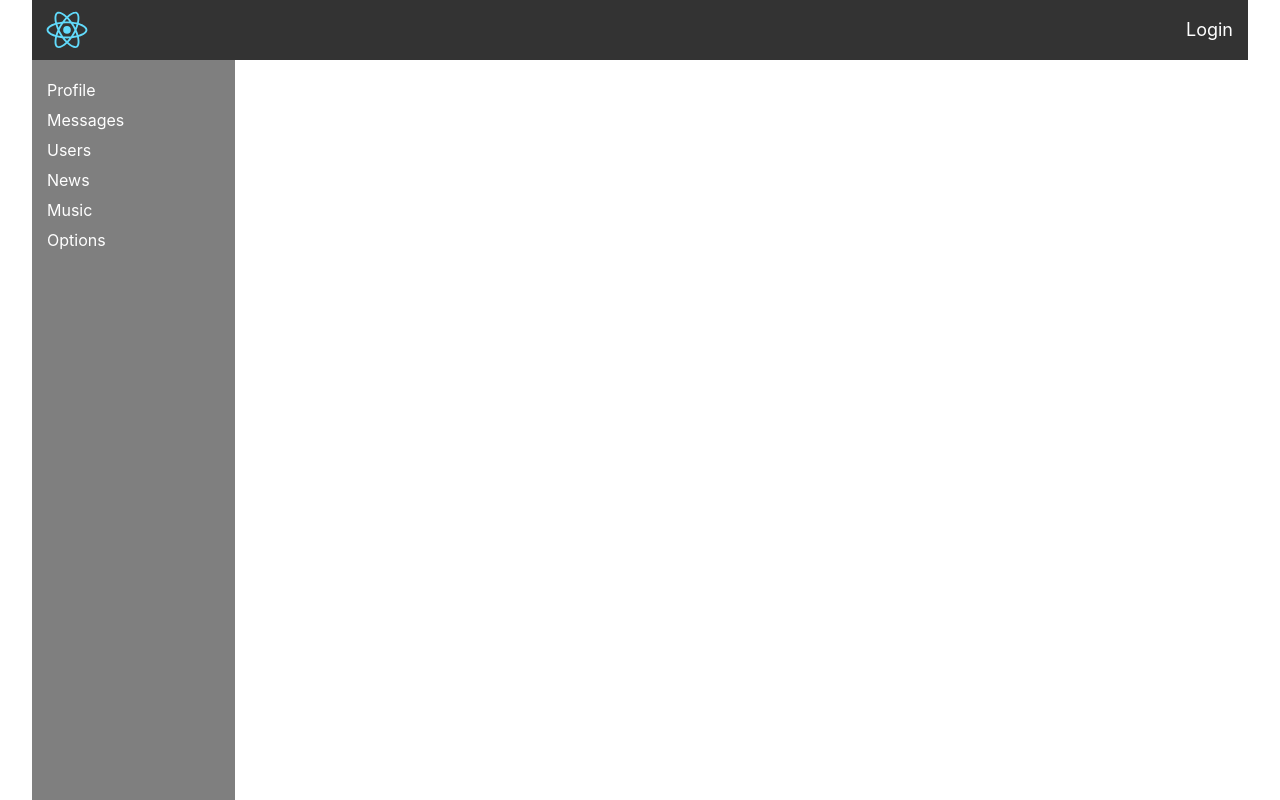
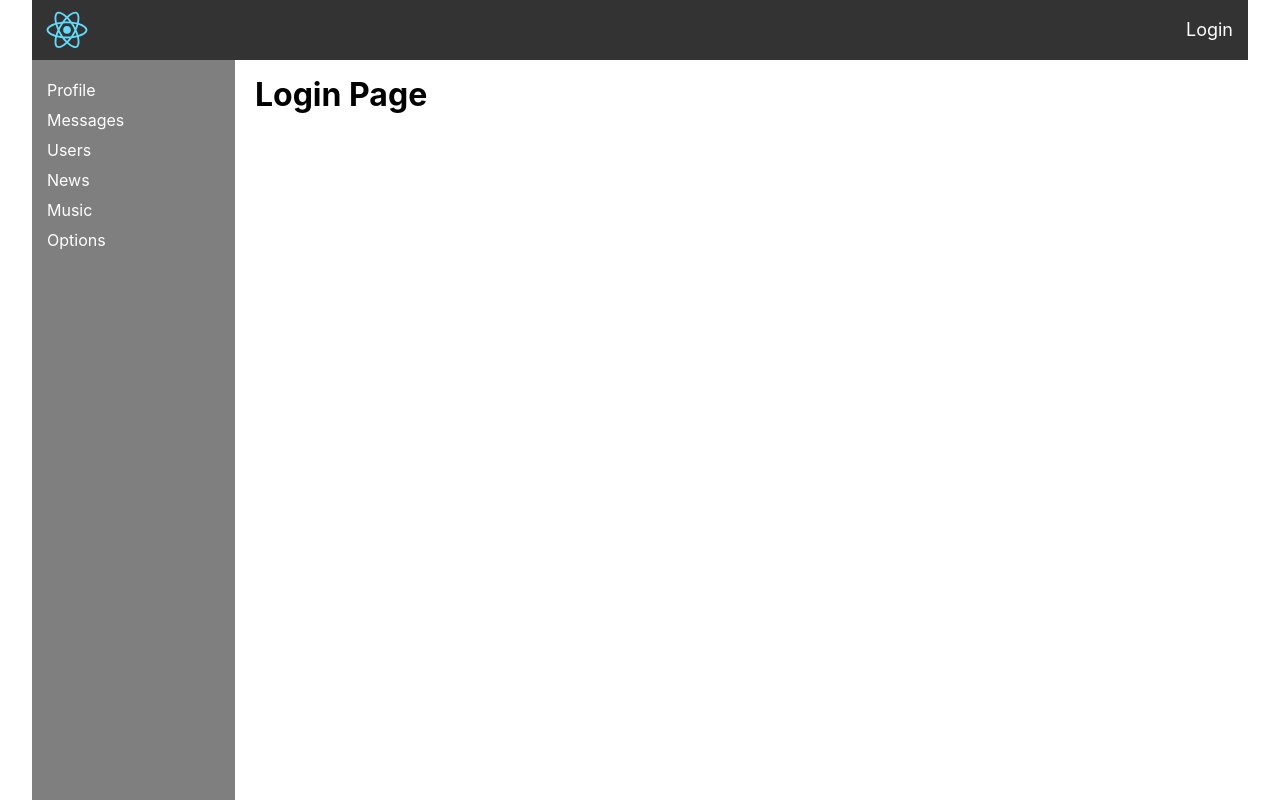
Before and after one commit to farid95g/social-network, a React (Create React App) app: page /login in a window 1280 px wide. Built offline with nearby package versions, Linux system fonts and the light colour scheme; no server answers.

Commit message:
Redirect for unauthorized users

```diff
--- a/src/App.js
+++ b/src/App.js
@@ -9,6 +9,7 @@
 import Options from './components/Options/Options';
 import UsersContainer from "./components/Users/UsersContainer";
 import { Route } from "react-router-dom";
+import LoginPage from './components/Login/Login';
 
 function App() {
   return (
@@ -22,6 +23,7 @@
         <Route path="/news" render={News} />
         <Route path="/music" render={Music} />
         <Route path="/options" render={Options} />
+        <Route path="/login" render={LoginPage} />
       </main>
     </div>
   );
--- /dev/null
+++ b/src/components/Login/Login.jsx
@@ -0,0 +1,11 @@
+import React from "react";
+
+const Login = (props) => {
+  return (
+    <div>
+      <h1>Login Page</h1>
+    </div>
+  )
+}
+
+export default Login;
--- a/src/components/Messages/Messages.jsx
+++ b/src/components/Messages/Messages.jsx
@@ -2,6 +2,7 @@
 import styles from "./Messages.module.css";
 import Message from './Message/Message';
 import Sender from "./Sender/Sender";
+import { Redirect } from "react-router-dom";
 
 const Messages = (props) => {
   const senders = props.state.senders
@@ -17,6 +18,8 @@
   const onSendMessage = () => {
     props.sendMessage();
   }
+
+  if (!props.isAuth) return <Redirect to="/login" />;
 
   return (
     <section className={styles.messages}>
--- a/src/components/Messages/MessagesContainer.jsx
+++ b/src/components/Messages/MessagesContainer.jsx
@@ -1,4 +1,3 @@
-import React from "react";
 import Messages from "./Messages";
 import {
   updateNewMessageBodyCreator,
@@ -8,7 +7,8 @@
 
 const mapStateToProps = (state) => {
   return {
-    state: state.messagesPage
+    state: state.messagesPage,
+    isAuth: state.auth.isAuth
    }
 }
 
--- a/src/components/Profile/ProfileContainer.jsx
+++ b/src/components/Profile/ProfileContainer.jsx
@@ -2,7 +2,7 @@
 import Profile from './Profile';
 import { getUserProfile } from "../../redux/profile-reducer";
 import { connect } from "react-redux";
-import { withRouter } from "react-router-dom";
+import { Redirect, withRouter } from "react-router-dom";
 
 class ProfileContainer extends React.Component {
   componentDidMount() {
@@ -14,6 +14,8 @@
   }
 
   render() {
+    if (!this.props.isAuth) return <Redirect to="/login" />;
+
     return (
       <Profile {...this.props} profile={this.props.profile} />
     );
@@ -21,7 +23,8 @@
 }
 
 const mapStateToProps = (state) => ({
-  profile: state.profilePage.profile
+  profile: state.profilePage.profile,
+  isAuth: state.auth.isAuth
 });
 
 const WithUrlDataProfileContainer = withRouter(ProfileContainer);
```
